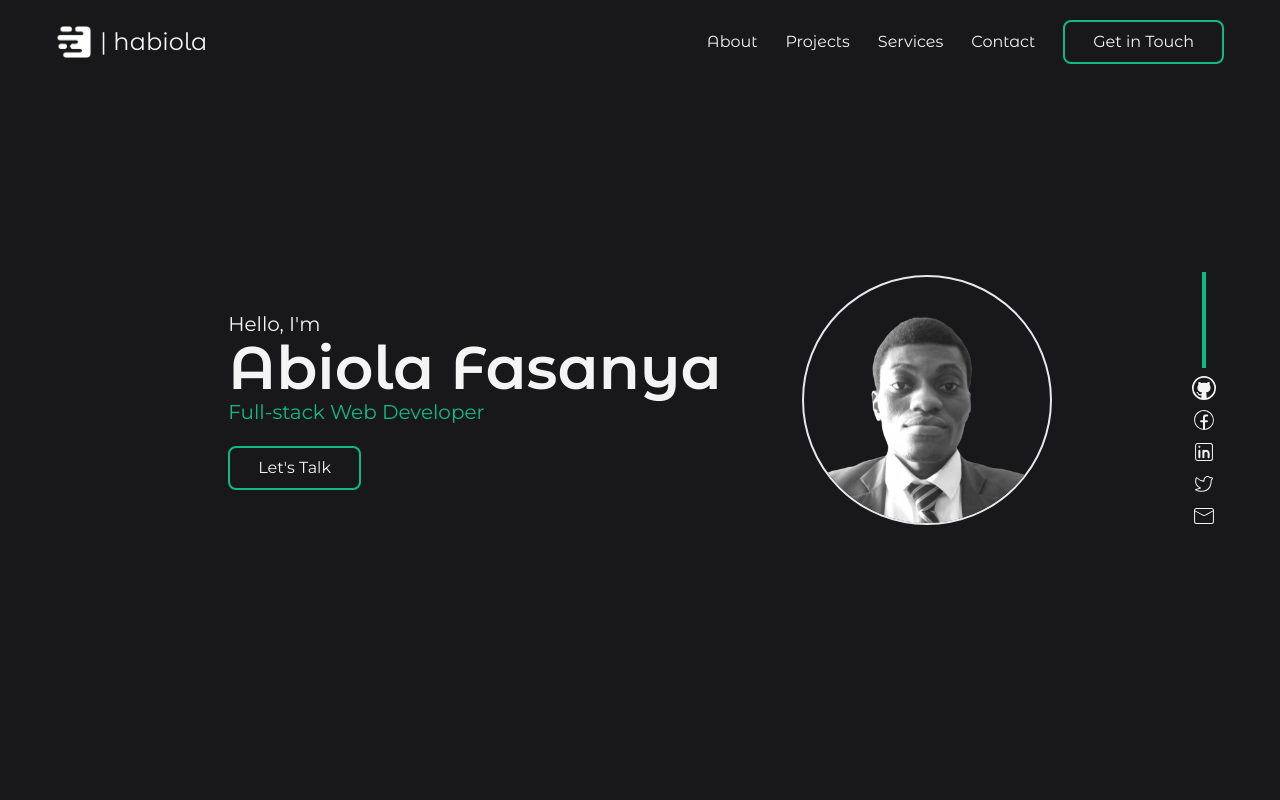
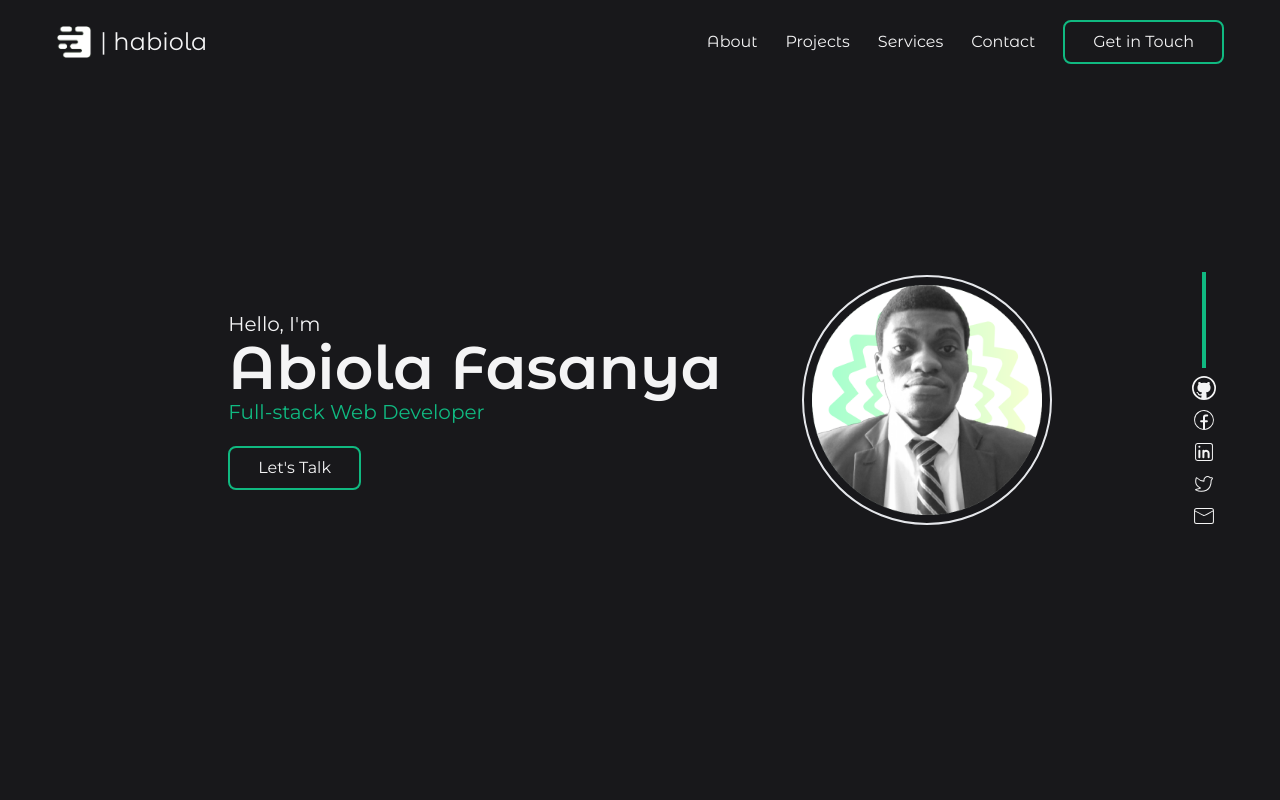
Before and after one commit to dev-harbiola/portfolio, a React (Vite) app: page / in a window 1280 px wide. Shown: the top 800 px of the page. Built offline with nearby package versions, Linux system fonts and the light colour scheme.

Commit message:
update: profile picture

```diff
--- a/src/pages/hero/components/ImageBox.tsx
+++ b/src/pages/hero/components/ImageBox.tsx
@@ -1,5 +1,4 @@
-import MyPics from "../../../assets/AB.png";
-// import MyPics from "../../../assets/Abiola-hd.jpg";
+import MyPics from "../../../assets/profile-pic (8).png";
 
 const ImageBox = () => {
   return (
@@ -7,7 +6,7 @@ const ImageBox = () => {
       <img
         src={MyPics}
         alt="abiola fasanya"
-        className="w-full h-full object-cover object-center"
+        className="w-full h-full object-cover object-center p-2"
       />
     </div>
   );
```
Also changed, not shown: src/assets/profile-pic (8).png (added).
